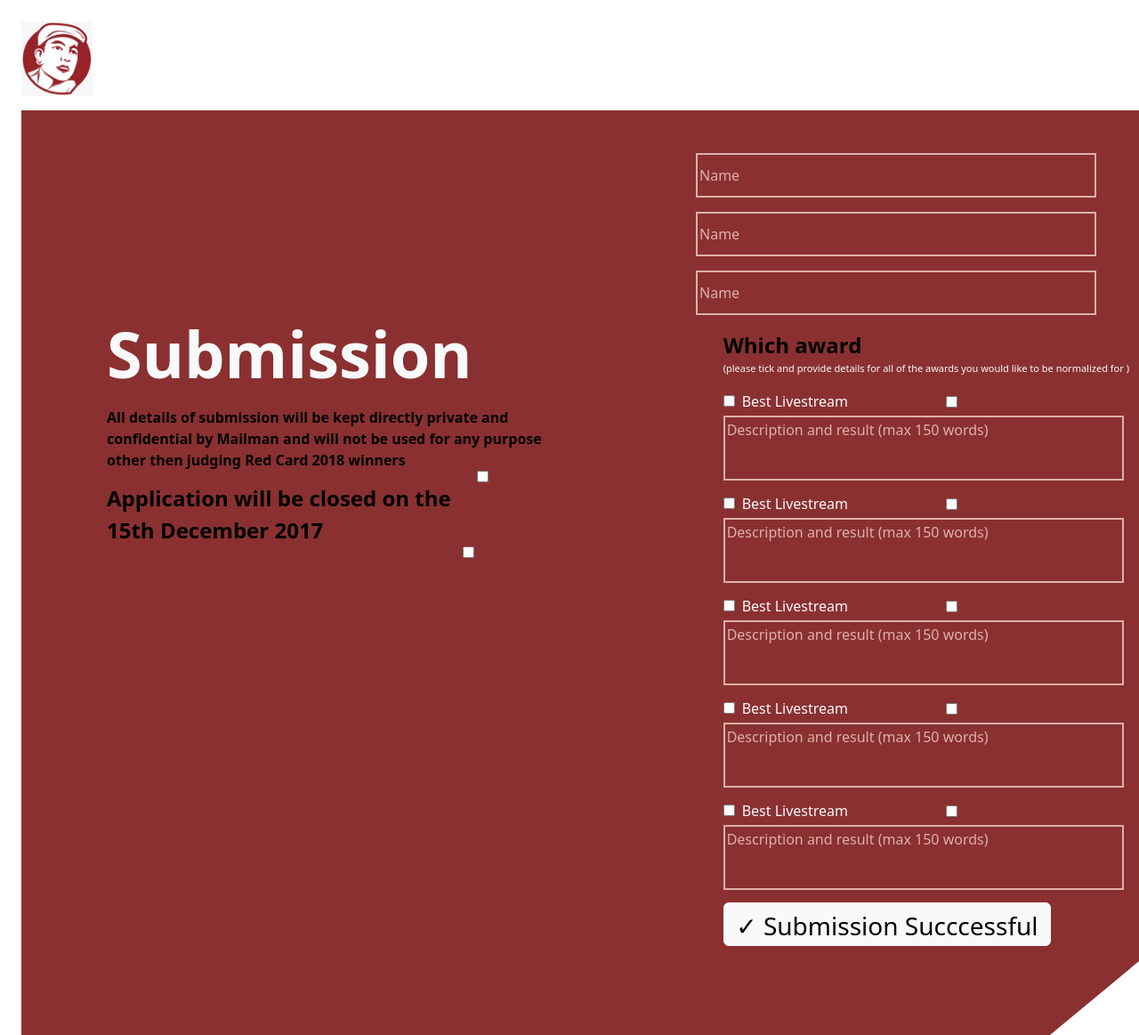
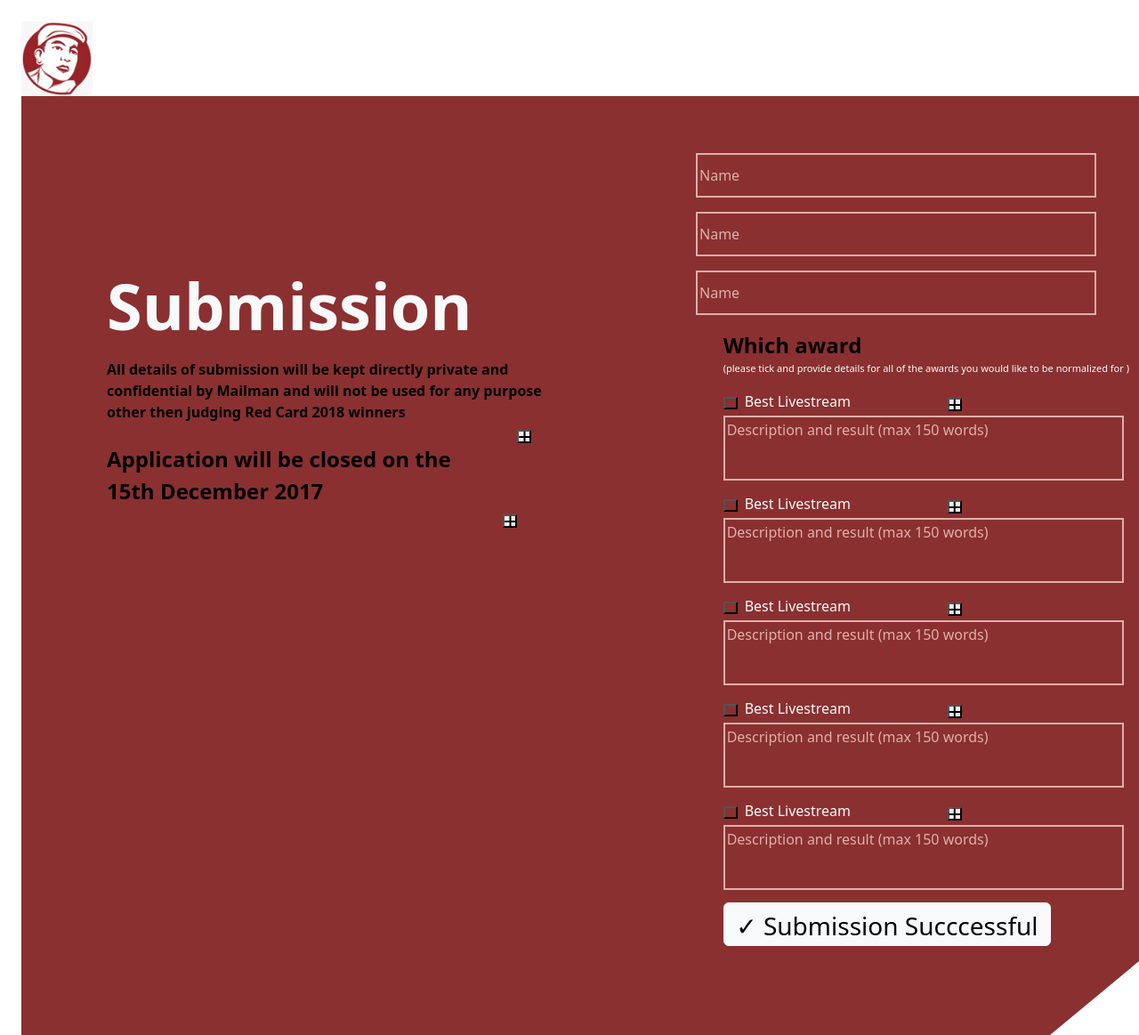
Before and after one commit to BilalAwan1/Submission-Card-BS, a plain HTML site: page index.html in a window 1280 px wide. Shown: the whole page at 89% size. Drawn offline with nearby package versions, Linux system fonts and the light colour scheme.

Commit message:
updated bootstrap

```diff
--- a/css/style.css
+++ b/css/style.css
@@ -7,26 +7,34 @@
   width: 450px;
   height: 50px;
 }
-.input-color::placeholder{
-    color: #dfafab;
+.plus-icon {
+  position: relative;
+  bottom: 7px;
+  right: 7px;
 }
-.submission{
-    width: 58%;
+.input-color::placeholder {
+  color: #dfafab;
 }
-.which-award-div{
-    width: 42%;
+.submission {
+  width: 58%;
 }
-*{
+.which-award-div {
+  width: 42%;
+}
+* {
   font-family: system-ui;
 }
-.tick-provide{
+.tick-provide {
   font-size: 11px;
 }
-.checkbox-livestream{
+.checkbox-livestream {
   height: 25px;
 }
-
-.textarea{
+.checkbox-height {
+  width: 15px;
+  height: 15px;
+}
+.textarea {
   width: 450px;
   height: 73px;
   background: transparent;
@@ -35,12 +43,17 @@
   resize: none;
   color: #dfafab;
 }
-.textarea::placeholder{
+.textarea::placeholder {
   color: #dfafab;
 }
-.success-btn{
+.success-btn {
   height: 49px;
-  border-radius: none;
+  border-radius: 0px;
+}
+.submission-button{
+  border: 0px;
+  border-radius: 0px solid black;
+  font-family: system-ui;
 }
 .margin-last {
   height: 100px;
--- a/index.html
+++ b/index.html
@@ -11,6 +11,7 @@
       integrity="sha384-QWTKZyjpPEjISv5WaRU9OFeRpok6YctnYmDr5pNlyT2bRjXh0JMhjY6hW+ALEwIH"
       crossorigin="anonymous"
     />
+    <link href="https://cdnjs.cloudflare.com/ajax/libs/font-awesome/6.0.0-beta3/css/all.min.css" rel="stylesheet">
   </head>
   <body>
     <div class="container-fluid p-0">
@@ -18,30 +19,10 @@
         <img src="./assets/logo.jpeg" class="w-25" />
       </div>
       <div class="container-fluid background-cont ms-4 p-0 w-auto">
-        <div class="input-main d-flex justify-content-end mt-3">
-          <input
-            type="text"
-            placeholder="Name"
-            class="bg-transparent input-color mt-5 me-5"
-          />
-        </div>
-        <div class="input-main d-flex justify-content-end mt-3">
-          <input
-            type="text"
-            placeholder="Name"
-            class="bg-transparent input-color me-5"
-          />
-        </div>
-        <div class="input-main d-flex justify-content-end mt-3">
-          <input
-            type="text"
-            placeholder="Name"
-            class="bg-transparent input-color me-5"
-          />
-        </div>
+
         <div class="submission-div-main d-flex">
-          <div class="submission ms-5">
-            <p class="display-2 fw-bolder text-light submission-para ms-5">
+          <div class="submission ms-5 mt-5 pt-5">
+            <p class="display-2 fw-bolder text-light submission-para submission-headings ms-5 mt-5 pt-5">
               Submission
             </p>
             <p class="text-black ms-5 fw-bold mb-0">
@@ -51,30 +32,54 @@
               other then judging Red Card 2018 winners
             </p>
             <div class="d-flex justify-content-end w-75">
-              <input type="checkbox" class="me-5" />
+              <button type="checkbox" class="checkbox-height mt-2 position-relative">
+                <i class="fas fa-plus plus-icon" ></i> </button>
             </div>
             <p class="text-black ms-5 fw-bolder fs-4 mb-0">
               Application will be closed on the <br />
               15th December 2017
             </p>
             <div class="d-flex justify-content-end w-75 me-5 pe-3">
-              <input type="checkbox" class="me-5" />
+              <button type="checkbox" class="checkbox-height mt-2 position-relative">
+                <i class="fas fa-plus plus-icon" ></i> </button>
             </div>
           </div>
           <div class="which-award-div">
+            <div class="input-main d-flex justify-content-end mt-3">
+              <input
+                type="text"
+                placeholder="Name"
+                class="bg-transparent input-color mt-5 me-5"
+              />
+            </div>
+            <div class="input-main d-flex justify-content-end mt-3">
+              <input
+                type="text"
+                placeholder="Name"
+                class="bg-transparent input-color me-5"
+              />
+            </div>
+            <div class="input-main mt-3 d-flex justify-content-end">
+              <input
+                type="text"
+                placeholder="Name"
+                class="bg-transparent input-color me-5"
+              />
+            </div>
             <p class="text-black fw-bolder fs-4 mt-3 ms-4 ps-3 mb-0">Which award</p>
             <p class="text-light tick-provide ms-4 ps-3 mt-0">
               (please tick and provide details for all of the awards you would like to be normalized for )
             </p>
             <div class="livestream-main d-flex ms-4 ps-3">
               <div class="input-checkbox ">
-                <input type="checkbox">
+                <button type="checkbox" class="checkbox-transparent bg-transparent h-50"></button>
               </div>
               <div class="livestream-heading mb-1">
                 <p class="ms-2 text-light mb-0">Best Livestream</p>
               </div>
               <div class="input-checkbox d-flex justify-content-center w-50">
-                <input type="checkbox" class="checkbox-livestream">
+                  <button type="checkbox" class="checkbox-height mt-2">
+                      <i class="fas fa-plus plus-icon" ></i> </button>
               </div>
             </div>
             <div class="textarea-description ps-3">
@@ -82,13 +87,14 @@
             </div>
             <div class="livestream-main d-flex ms-4 ps-3">
               <div class="input-checkbox ">
-                <input type="checkbox">
+                <button type="checkbox" class="checkbox-transparent bg-transparent h-50"></button>
               </div>
               <div class="livestream-heading mb-1">
                 <p class="ms-2 text-light mb-0">Best Livestream</p>
               </div>
               <div class="input-checkbox d-flex justify-content-center w-50">
-                <input type="checkbox" class="checkbox-livestream">
+                <button type="checkbox" class="checkbox-height mt-2">
+                  <i class="fas fa-plus plus-icon" ></i> </button>
               </div>
             </div>
             <div class="textarea-description ps-3">
@@ -96,13 +102,14 @@
             </div>
             <div class="livestream-main d-flex ms-4 ps-3">
               <div class="input-checkbox ">
-                <input type="checkbox">
+                <button type="checkbox" class="checkbox-transparent bg-transparent h-50"></button>
               </div>
               <div class="livestream-heading mb-1">
                 <p class="ms-2 text-light mb-0">Best Livestream</p>
               </div>
-              <div class="input-checkbox d-flex justify-content-center w-50">
-                <input type="checkbox" class="checkbox-livestream">
+              <div class="input-checkbox d-flex justify-content-center w-50 position-relative">
+                <button type="checkbox" class="checkbox-height mt-2 position-relative">
+                  <i class="fas fa-plus plus-icon" ></i> </button>
               </div>
             </div>
             <div class="textarea-description ps-3">
@@ -110,13 +117,14 @@
             </div>
             <div class="livestream-main d-flex ms-4 ps-3">
               <div class="input-checkbox ">
-                <input type="checkbox">
+                <button type="checkbox" class="checkbox-transparent bg-transparent h-50"></button>
               </div>
               <div class="livestream-heading mb-1">
                 <p class="ms-2 text-light mb-0">Best Livestream</p>
               </div>
               <div class="input-checkbox d-flex justify-content-center w-50">
-                <input type="checkbox" class="checkbox-livestream">
+                <button type="checkbox" class="checkbox-height mt-2">
+                  <i class="fas fa-plus plus-icon" ></i> </button>
               </div>
             </div>
             <div class="textarea-description ps-3">
@@ -124,20 +132,21 @@
             </div>
             <div class="livestream-main d-flex ms-4 ps-3">
               <div class="input-checkbox ">
-                <input type="checkbox">
+                <button type="checkbox" class="checkbox-transparent bg-transparent h-50"></button>
               </div>
               <div class="livestream-heading mb-1">
                 <p class="ms-2 text-light mb-0">Best Livestream</p>
               </div>
               <div class="input-checkbox d-flex justify-content-center w-50">
-                <input type="checkbox" class="checkbox-livestream">
+                <button type="checkbox" class="checkbox-height mt-2">
+                  <i class="fas fa-plus plus-icon" ></i> </button>
               </div>
             </div>
             <div class="textarea-description ps-3">
               <textarea class="bg-transparent ms-4 textarea" id="">Description and result (max 150 words)</textarea>
             </div>
-            <div class="btn-succcessful ps-3">
-              <button class="btn btn-light w-75 border-radius-none fs-3 fw-lighter ms-4 success-btn pt-1">&#10003 Submission Succcessful</button>
+            <div class="btn-succcessful ps-3 ">
+              <button class="submission-button btn btn-light w-75 fs-3 fw-lighter ms-4 success-btn pt-1 ">&#10003 Submission Succcessful</button>
             </div>
             <div class="margin-last">
               <div class="main-ending">
```
